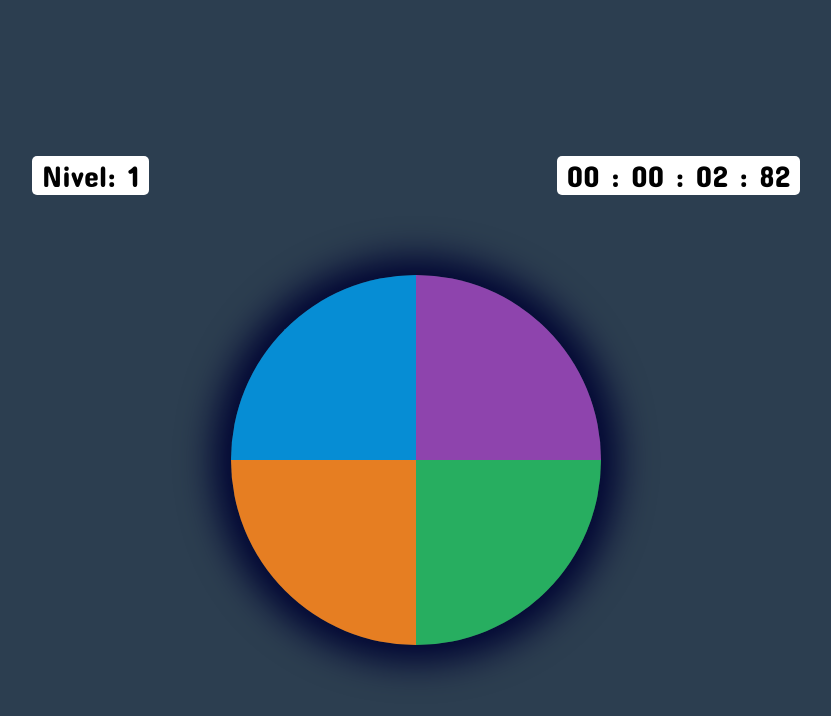
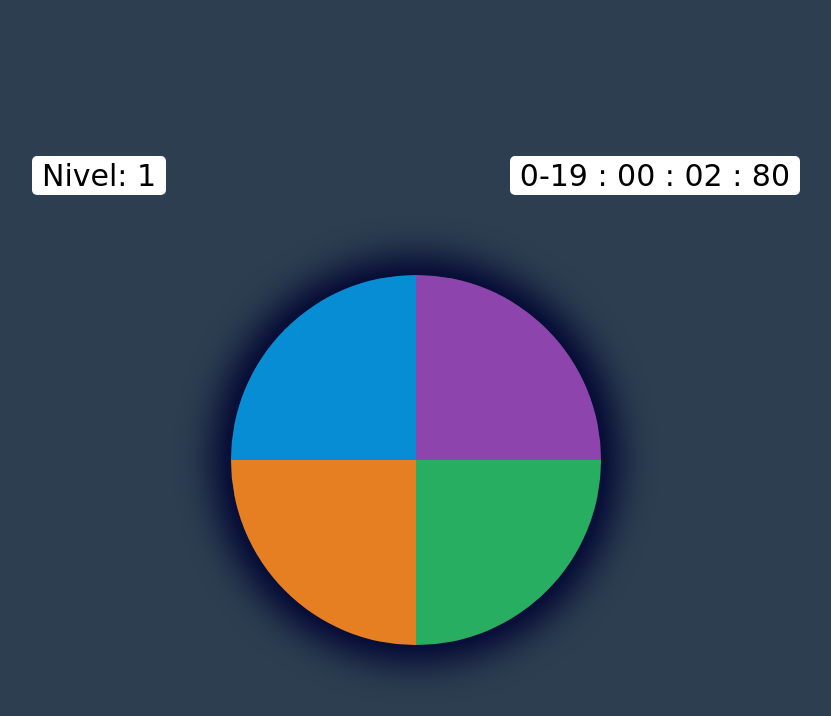
Before and after one commit to deyvisnvg/juegoSecuenciaColores, a plain HTML site: page index.html in a window 1280 px wide. Both pictures are taken after a click on the button "Empezar a Jugar!". Shown: the whole page, without its empty margins (224-1055 px from the left). Drawn offline with nearby package versions, Linux system fonts and the light colour scheme; a web font is replaced by a local one.

Commit message:
Corregiendo el cronometro y alineando el texto y agregando el .gitignore

```diff
--- a/css/estilosJuego.css
+++ b/css/estilosJuego.css
@@ -25,7 +25,7 @@ body {
 }
 
 .nivel_actual {
-    font-family: 'Concert One', cursive;
+    font-family: 'Baloo Chettan', cursive;
     font-size: 30px;
     background: #ffffff;
     margin: 0;
--- a/index.html
+++ b/index.html
@@ -13,7 +13,7 @@
     <div class="contenedor">
         <div class="nivel">
             <p id="nivel" class="nivel_actual"></p>
-            <p class="nivel_actual"><span id="hh">00</span> : <span id="mm">00</span> : <span id="ss">00</span> : <span id="mls">00</span></p>
+            <p class="nivel_actual"><span id="relojCronometro">00 : 00 : 00 : 00</span></p>
         </div>
         <div class="gameboard">
             <div id="celeste" class="color celeste left" data-color="celeste"></div>
--- a/js/secuencia.js
+++ b/js/secuencia.js
@@ -16,10 +16,7 @@ const context = new (window.AudioContext || window.webkitAudioContext)();
 /////////////////////////////////////////////////////////////////////////
 ///////////////// VARIABLES PARA EL CRONÓMETRO /////////////////////////
 ///////////////////////////////////////////////////////////////////////
-const hh = document.getElementById('hh');
-const mm = document.getElementById('mm');
-const ss = document.getElementById('ss');
-const mls = document.getElementById('mls');
+const relojCronometro = document.getElementById('relojCronometro');
 /////////////////////////////////////////////////////////////////////////
 ////////////////////////////////////////////////////////////////////////
 
@@ -70,67 +67,33 @@ class Juego {
     }
 
     start() {
-        this.hora = 0;
-        this.minuto = 0;
-        this.segundo = 0;
-        this.millisegundo = 0;
-        this.control = setInterval(() => this.cronometro(), 10);
+        this.timeInicial = new Date();
+        this.control = setInterval(() => this.cronometro(), 10);//Se ejecuta cada 10 millisegundos
     }
 
     cronometro() {
-        if (this.millisegundo == 99) {
-            this.millisegundo = 0;
-            this.segundo++;
-            if (this.segundo < 10) {
-                ss.innerHTML = "0" + this.segundo;
-            } else if (this.segundo > 10){
-                ss.innerHTML = this.segundo;
-                if (this.segundo == 60) {
-                    ss.innerHTML = "0" + (this.segundo - this.segundo);
-                }
-            }
+        this.timeActual = new Date();
+        const timeAcumulador = this.timeActual - this.timeInicial; //Restamos el tiempo Actual menos el tiempo inicial, y como resultado nos da en millisegundos.
+        const timeAcumulador2 = new Date();
+        timeAcumulador2.setTime(timeAcumulador); //Recibe el setTime un valor en millisegundos y da como resultado una fecha específica a partir desde el 1 de enero de 1970
 
-            if (this.segundo == 60) {
-                this.segundo = 0;
-                this.minuto++;
-                if (this.minuto < 10) {
-                    mm.innerHTML = "0" + this.minuto;
-                } else if(this.minuto > 10) {
-                    mm.innerHTML = this.minuto;
-                    if (this.minuto == 60) {
-                        mm.innerHTML = "0" + (this.minuto - this.minuto);
-                    }
-                }
+        var millisegundos = Math.round(timeAcumulador2.getMilliseconds()/10);
+        var segundos = timeAcumulador2.getSeconds(); //Get the second (0-59)
+        var minutos = timeAcumulador2.getMinutes(); //Get the minute (0-59)
+        var horas = timeAcumulador2.getHours() - 19; //Get the hour (0-23)
 
+        if (millisegundos < 10) { millisegundos = "0" + millisegundos; }
+        if (segundos < 10) { segundos = "0" + segundos; }
+        if (minutos < 10) { minutos = "0" + minutos; }
+        if (horas < 10) { horas = "0" + horas; }
 
-                if (this.minuto == 60) {
-                    this.minuto = 0;
-                    this.hora++;
-                    if (this.hora < 10) {
-                        hh.innerHTML = "0" + this.hora;
-                    } else {
-                        hh.innerHTML = this.hora;
-                    }
-
-                }
-            }
-        }
-
-        this.millisegundo++;
-        if (this.millisegundo < 10) {
-            mls.innerHTML = "0" + this.millisegundo;
-        } else {
-            mls.innerHTML = this.millisegundo;
-        }
+        relojCronometro.innerHTML = horas + " : " + minutos + " : " + segundos + " : " + millisegundos;
 
     }
 
     resetCronometro() {
         clearInterval(this.control);
-        hh.innerHTML = "00";
-        mm.innerHTML = "00";
-        ss.innerHTML = "00";
-        mls.innerHTML = "00";
+        relojCronometro.innerHTML = "00 : 00 : 00 : 00";
     }
 
     stopCronometro() {
```
Also changed, not shown: 1 other file.
